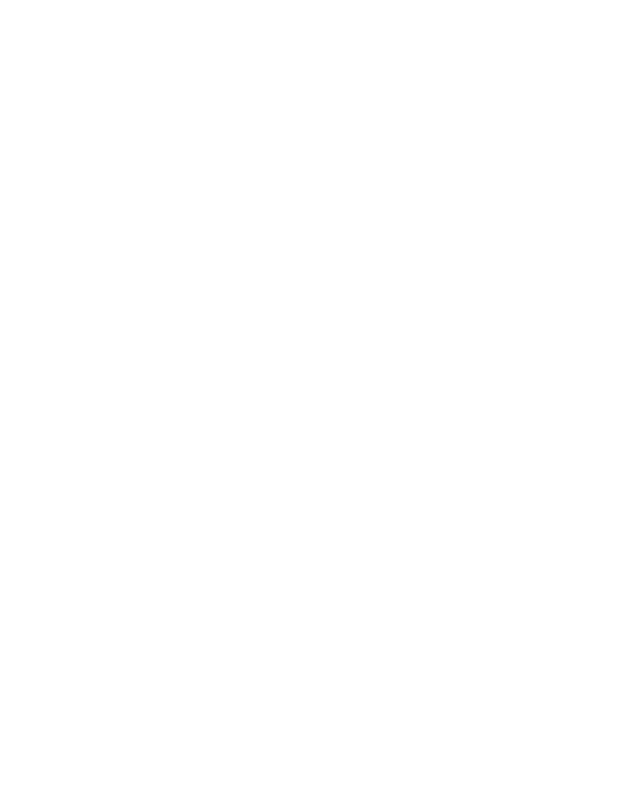
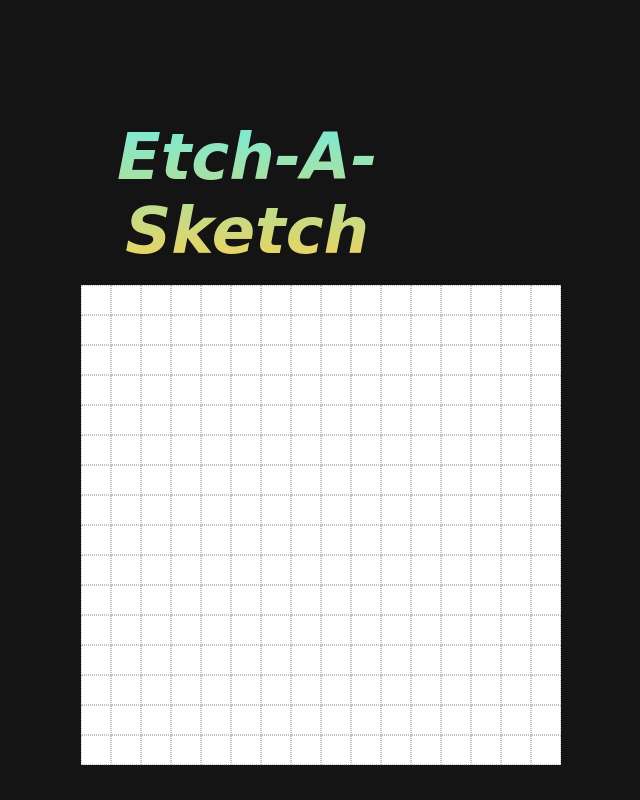
Before and after one commit to jarethill/Etch-A-Sketch, a plain HTML site: page index.html in a window 1280 px wide. Shown: the whole page, without its empty margins (380-1020 px from the left). Drawn offline with Linux system fonts and the light colour scheme; a web font is replaced by a local one.

Commit message:
Added core functionality

```diff
--- a/css/style.scss
+++ b/css/style.scss
@@ -0,0 +1,46 @@
+* {
+    box-sizing: border-box;
+    padding: 0;
+    margin: 0;
+}
+
+body {
+    background-color: rgb(20, 20, 20);
+    color: white;
+    font-family: Arial, Helvetica, sans-serif;
+}
+
+main {
+    margin-left: 36%;
+    margin-right: 38%;
+    margin-top: 15vh;
+
+    #container {
+        display: grid;
+        // background-color: lightgreen;
+        width: 60vh;
+        height: 60vh;
+        grid-template-columns: repeat(16, auto);
+        grid-template-rows: repeat(16, auto);
+
+        .grid-item {
+            border: dotted rgba(0, 0, 0, 0.24) 1px;
+            background-color: white;
+        }
+
+        .grid-item-hover {
+            background-color: rgb(20, 20, 20);
+        }
+    }
+
+    h1 {
+        padding-bottom: 5%;
+        font-size: 4rem;
+        text-align: center;
+        font-style: oblique;
+        background: -webkit-linear-gradient(rgb(118, 235, 216), rgb(255, 207, 75));
+        font-family: 'Jim Nightshade', cursive;
+        -webkit-background-clip: text;
+        -webkit-text-fill-color: transparent;
+    }
+}
--- a/index.html
+++ b/index.html
@@ -5,11 +5,31 @@
         <meta name="viewport" content="width=device-width, initial-scale=1.0" />
         <meta http-equiv="X-UA-Compatible" content="ie=edge" />
         <link rel="stylesheet" href="css/style.css" />
+        <link href="https://fonts.googleapis.com/css?family=Jim+Nightshade&display=swap" rel="stylesheet" />
         <title>Etch-A-Sketch</title>
     </head>
     <body>
         <main>
+            <h1>Etch-A-Sketch</h1>
             <div id="container"></div>
         </main>
+
+        <script>
+            const container = document.getElementById('container');
+
+            // Create grid divs
+            for (let i = 1; i <= 256; i++) {
+                const div = document.createElement('div');
+                div.setAttribute('class', 'grid-item');
+                container.appendChild(div);
+            }
+
+            const allDivs = document.querySelectorAll('.grid-item');
+            allDivs.forEach(div => {
+                div.addEventListener('mouseover', () => {
+                    div.classList.add('grid-item-hover');
+                });
+            });
+        </script>
     </body>
 </html>
```
Also changed, not shown: css/style.css, 1 other file.
